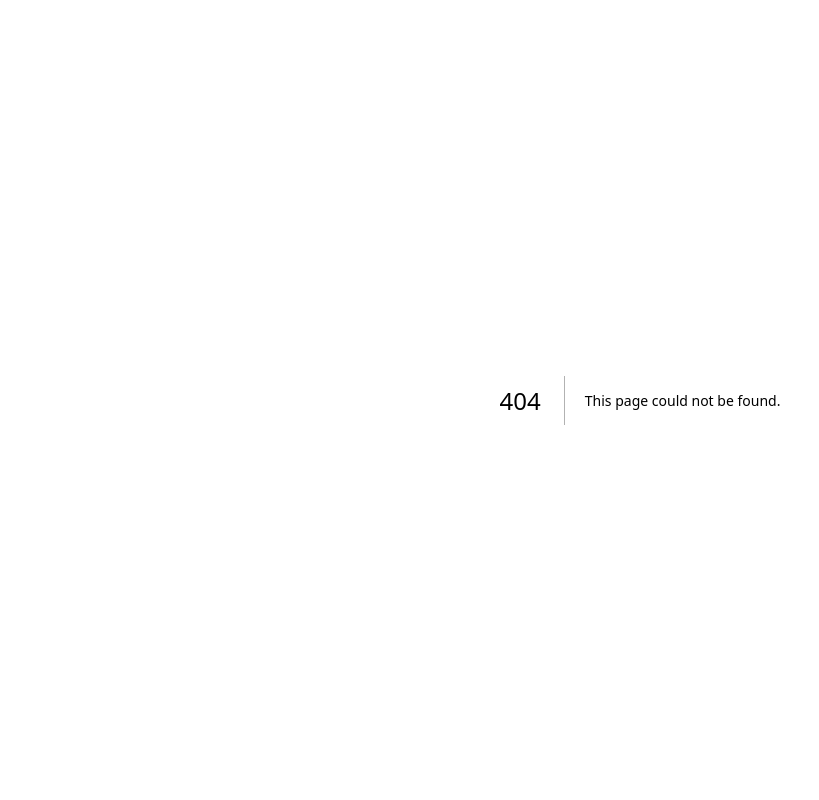
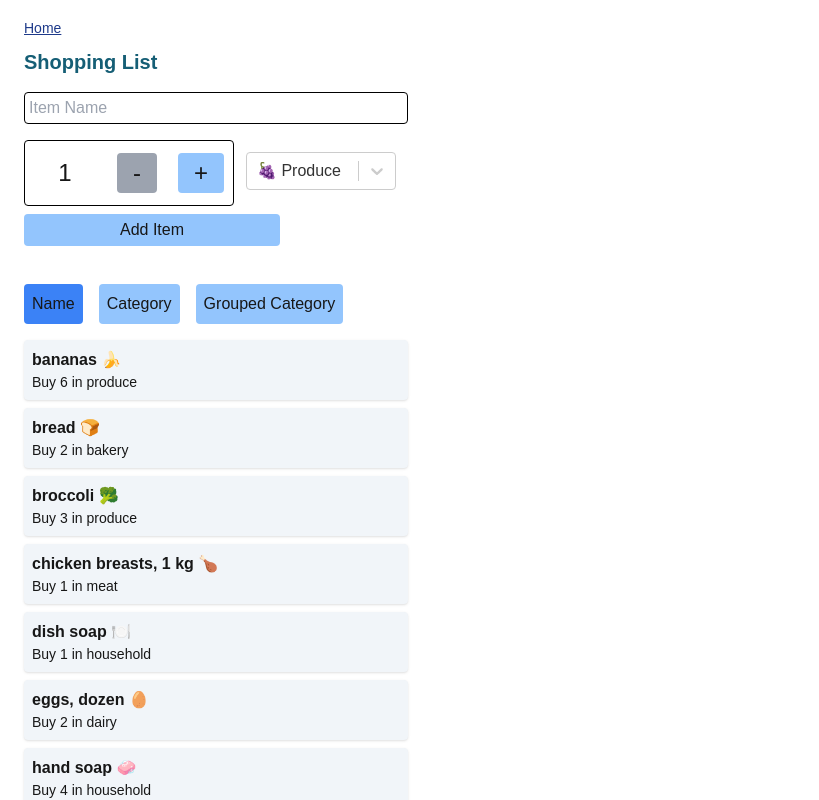
Before and after one commit to ShannonHilland/cprg306-assignments, a Next.js app: page /week-7 in a window 1280 px wide. Before the commit this address had no page. Shown: the top 800 px of the page, without its empty margins (0-819 px from the left). Built offline with nearby package versions, Linux system fonts and the light colour scheme.

Commit message:
updated week 7

```diff
--- a/app/page.js
+++ b/app/page.js
@@ -2,13 +2,16 @@ import Link from "next/link";
 
 export default function Page() {
   return (
-    <div className="m-4">
+    <main className="m-4">
       <h1 className="text-xl font-semibold text-cyan-800 ">CPRG 306: Web Development 2 - Assignments</h1>
-      <li><Link href="./week-2" className="underline text-blue-900 hover:text-blue-600">Week 2</ Link></li>
-      <li><Link href="./week-3" className="underline text-blue-900 hover:text-blue-600">Week 3</Link></li>
-      <li><Link href="./week-4" className="underline text-blue-900 hover:text-blue-600">Week 4</Link></li>
-      <li><Link href="./week-5" className="underline text-blue-900 hover:text-blue-600">Week 5</Link></li>
-      <li><Link href="./week-6" className="underline text-blue-900 hover:text-blue-600">Week 6</Link></li>
-    </div>
+      <ul>
+        <li><Link href="./week-2" className="underline text-blue-900 hover:text-blue-600">Week 2</Link></li>
+        <li><Link href="./week-3" className="underline text-blue-900 hover:text-blue-600">Week 3</Link></li>
+        <li><Link href="./week-4" className="underline text-blue-900 hover:text-blue-600">Week 4</Link></li>
+        <li><Link href="./week-5" className="underline text-blue-900 hover:text-blue-600">Week 5</Link></li>
+        <li><Link href="./week-6" className="underline text-blue-900 hover:text-blue-600">Week 6</Link></li>
+        <li><Link href="./week-7" className="underline text-blue-900 hover:text-blue-600">Week 7</Link></li>
+      </ul>
+    </main>
   );
 }
--- /dev/null
+++ b/app/week-7/item-list.js
@@ -0,0 +1,62 @@
+"use client";
+
+import Item from "./item";
+import { useState } from "react";
+
+export default function ItemList({items}) {
+    const itemsCopy = [...items];
+    const [sortBy, setSortBy] = useState("name");
+
+    const sortName = () => setSortBy("name");
+    const sortCategory = () => setSortBy("category");
+    const sortGrouped = () => setSortBy("grouped");
+
+    const sortItems = () => {
+        if (sortBy === "grouped") {
+            return itemsCopy.reduce((acc, item) => {
+                const category = item.category;
+                if (!acc[category]) {
+                    acc[category] = [];
+                }
+                acc[category].push(item);
+                return acc;
+            }, {});
+        } else {
+            itemsCopy.sort((a, b) => a[sortBy].localeCompare(b[sortBy]));
+            return itemsCopy;
+        }
+    };
+
+    const sortedItems = sortItems();
+
+    const getBackgroundClass = (buttonName) => {
+        return sortBy === buttonName ? "bg-blue-500" : "bg-blue-300";
+    };
+
+    return (
+        <main>
+            <button onClick={sortName} className={`m-2 p-2 rounded ${getBackgroundClass("name")}`}>Name</button>
+            <button onClick={sortCategory} className={`m-2 p-2 rounded ${getBackgroundClass("category")}`}>Category</button>
+            <button onClick={sortGrouped} className={`m-2 p-2 rounded ${getBackgroundClass("grouped")}`}>Grouped Category</button>
+
+            <ul>
+                {sortBy !== "grouped" ? (
+                    sortedItems.map(item => (
+                        <Item key={item.id} name={item.name} quantity={item.quantity} category={item.category} />
+                    ))
+                ) : (
+                    Object.keys(sortedItems).sort().map(category => (
+                        <li key={category}>
+                            <h2>{category}</h2>
+                            <ul>
+                                {sortedItems[category].map(item => (
+                                    <Item key={item.id} name={item.name} quantity={item.quantity} category={item.category} />
+                                ))}
+                            </ul>
+                        </li>
+                    ))
+                )}
+            </ul>
+        </main>
+    );
+}
--- /dev/null
+++ b/app/week-7/item.js
@@ -0,0 +1,8 @@
+export default function Item({name, quantity, category}) {
+    return(
+    <ul className="list-none m-2 p-2 bg-slate-100 rounded shadow max-w-96">
+        <li className="font-bold">{name}</li>
+        <li className="text-sm">Buy {quantity} in {category}</li>
+    </ul>
+    );
+}
--- /dev/null
+++ b/app/week-7/items.json
@@ -0,0 +1,74 @@
+[
+    {
+      "id": "1h2GJKH12gkHG31h1H",
+      "name": "milk, 4 L 🥛",
+      "quantity": 1,
+      "category": "dairy"
+    },
+    {
+      "id": "2KJH3k2j3H1k2J3K1H",
+      "name": "bread 🍞",
+      "quantity": 2,
+      "category": "bakery"
+    },
+    {
+      "id": "3h2KJH3k2j3H1k2J3",
+      "name": "eggs, dozen 🥚",
+      "quantity": 2,
+      "category": "dairy"
+    },
+    {
+      "id": "4k2J3K1H2GJKH12gk",
+      "name": "bananas 🍌",
+      "quantity": 6,
+      "category": "produce"
+    },
+    {
+      "id": "5H1h1H2KJH3k2j3H",
+      "name": "broccoli 🥦",
+      "quantity": 3,
+      "category": "produce"
+    },
+    {
+      "id": "6H1k2J3K1H2GJKH1",
+      "name": "chicken breasts, 1 kg 🍗",
+      "quantity": 1,
+      "category": "meat"
+    },
+    {
+      "id": "7gkHG31h1H2KJH3k",
+      "name": "pasta sauce 🍝",
+      "quantity": 3,
+      "category": "canned goods"
+    },
+    {
+      "id": "8j3H1k2J3K1H2GJK",
+      "name": "spaghetti, 454 g 🍝",
+      "quantity": 2,
+      "category": "dry goods"
+    },
+    {
+      "id": "9H12gkHG31h1H2KJ",
+      "name": "toilet paper, 12 pack 🧻",
+      "quantity": 1,
+      "category": "household"
+    },
+    {
+      "id": "10H3k2j3H1k2J3K1",
+      "name": "paper towels, 6 pack",
+      "quantity": 1,
+      "category": "household"
+    },
+    {
+      "id": "11k2J3K1H2GJKH12",
+      "name": "dish soap 🍽️",
+      "quantity": 1,
+      "category": "household"
+    },
+    {
+      "id": "12GJKH12gkHG31h1",
+      "name": "hand soap 🧼",
+      "quantity": 4,
+      "category": "household"
+    }
+  ]
--- /dev/null
+++ b/app/week-7/new-item.js
@@ -0,0 +1,110 @@
+"use client";
+import React, { useState} from "react";
+import Select from "react-select";
+import { v4 as uuid } from "uuid";
+
+const options = [
+    { value: "produce", label: "🍇 Produce" },
+    { value: "dairy", label: "🥛 Dairy" },
+    { value: "bakery", label: "🥐 Bakery" },
+    { value: "meat", label: "🍖 Meat" },
+    { value: "frozen foods", label: "❄️ Frozen Foods" },
+    { value: "canned goods", label: "🥫 Canned Goods" },
+    { value: "beverages", label: "🥤 Beverages" },
+    { value: "snacks", label: "🍿 Snacks" },
+    { value: "household", label: "🧼 Household" },
+    { value: "miscellaneous", label: "🛒 Miscellaneous" }
+];
+
+export default function NewItem({onAddItem}) {
+    const [quantity, setQuantity] = useState(1);
+    const [name, setName] = useState("");
+    const [category, setCategory] = useState({value: "produce", label: "🍇 Produce"});
+
+    const increment = () => {
+        if(quantity < 20) {
+            setQuantity(quantity + 1);
+        }
+    };
+    const decrement = () => {
+        if(quantity > 1) {
+            setQuantity(quantity - 1);
+        }
+    };
+
+    const handleSubmit = (event) => {
+        event.preventDefault();
+        if (name && quantity && category) {
+            const newItem = {
+                id: uuid(),
+                name,
+                quantity,
+                category: category.value,
+            };
+            onAddItem(newItem);
+        }
+        setQuantity(1);
+        setName("");
+        setCategory([{value: "produce", label: "🍇 Produce"}]);
+    }
+
+  return (
+    <main className="mb-32">
+    <form onSubmit={handleSubmit} className="w-10/12 max-w-96 h-16 m-2">
+        <div>
+            <label htmlFor="item-name" className="sr-only">Item Name</label>
+            <input
+                id="item-name"
+                type="text"
+                value={name || ""}
+                placeholder="Item Name"
+                required
+                onChange={(event) => setName(event.target.value)}
+                className="w-full h-8 p-1 my-2 border border-black rounded"
+            />
+        </div>
+        <div className="flex my-2">
+            <div className="flex items-center justify-around border border-black rounded">
+                <div className="flex-grow p-3">
+                    <p className="text-center text-2xl w-14">{quantity}</p>
+                </div>
+                <div className="flex justify-center w-16 p-3">
+                    <button
+                        type="button"
+                        onClick={decrement}
+                        disabled={quantity === 1}
+                        className="text-2xl px-4 py-1 bg-blue-300 hover:bg-blue-500 disabled:bg-gray-400 rounded"
+                    >
+                        -
+                    </button>
+                </div>
+                <div className="flex justify-center w-16 p-3">
+                    <button
+                        type="button"
+                        onClick={increment}
+                        disabled={quantity === 20}
+                        className="text-2xl px-4 py-1 bg-blue-300 hover:bg-blue-500 disabled:bg-gray-400 rounded"
+                    >
+                        +
+                    </button>
+                </div>
+            </div>
+            <div className="flex-grow">
+                <Select
+                    options={options}
+                    onChange={setCategory}
+                    className="m-3"
+                    defaultValue={category}
+                    isSearchable
+                />
+            </div>
+        </div>
+        <div>
+            <button type="submit" className="w-64 h-8 bg-blue-300 hover:bg-blue-500 rounded">Add Item</button>
+        </div>
+    </form>
+</main>
+
+  );
+
+}
--- /dev/null
+++ b/app/week-7/page.js
@@ -0,0 +1,25 @@
+"use client";
+import Link from "next/link";
+import ItemList from "./item-list";
+import NewItem from "./new-item";
+import itemsData from "./items.json";
+
+import {useState} from "react";
+
+
+export default function Page() {
+    const [items, setItems] = useState([...itemsData]);
+
+    const handleAddItem = (item) => {
+        setItems([...items, item]);
+    };
+
+    return(
+        <main className="m-4">
+            <Link href="/" className="m-2 underline text-blue-900 hover:text-blue-600 text-sm">Home</Link>
+            <h1 className="m-2 text-xl font-semibold text-cyan-800">Shopping List</h1>
+            <NewItem onAddItem={handleAddItem} />
+            <ItemList items={items} />
+        </main>
+    );
+}
--- a/package.json
+++ b/package.json
@@ -9,10 +9,11 @@
     "lint": "next lint"
   },
   "dependencies": {
-    "next": "^14.2.15",
+    "next": "^15.0.2",
     "react": "^18",
     "react-dom": "^18",
-    "react-select": "^5.8.1"
+    "react-select": "^5.8.1",
+    "uuidv4": "^6.2.13"
   },
   "devDependencies": {
     "eslint": "^8",
```
Also changed, not shown: 1 other file (tests, documents, lock files or other folders).
